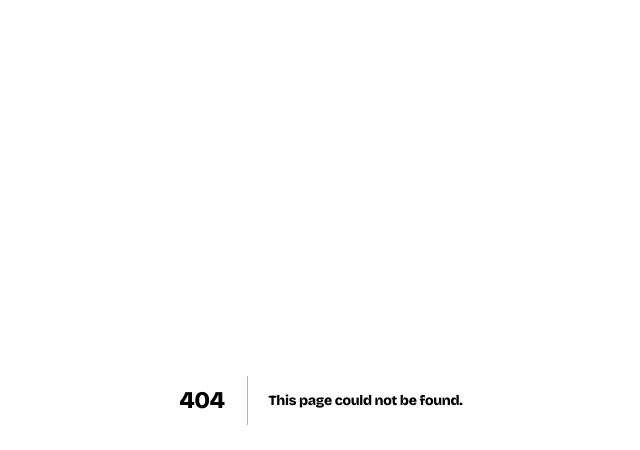
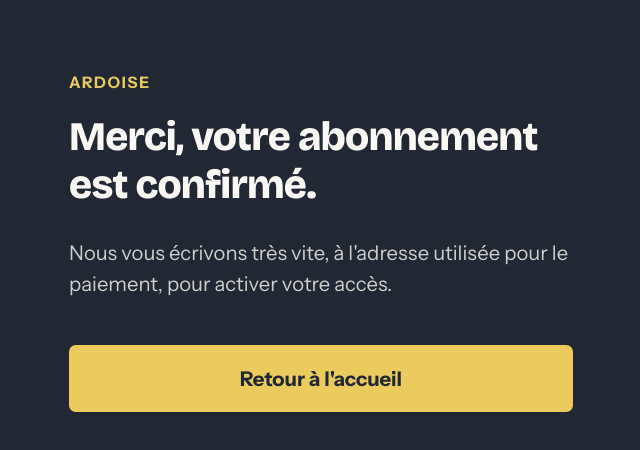
Before and after one commit to maythie/Ardoise, a Next.js app: page /merci in a window 1280 px wide. Before the commit this address had no page. Shown: the top 450 px of the page, without its empty margins (319-959 px from the left). Built offline with nearby package versions, Linux system fonts and the light colour scheme.

Commit message:
Create page.tsx

```diff
--- /dev/null
+++ b/app/merci/page.tsx
@@ -0,0 +1,30 @@
+import Link from "next/link";
+
+export const metadata = {
+  title: "Merci · Ardoise",
+};
+
+export default function Merci() {
+  return (
+    <main className="min-h-screen bg-[#212833] px-6 py-16 text-[#f9f8f4]">
+      <div className="mx-auto max-w-md">
+        <p className="text-sm font-bold uppercase tracking-widest text-[#ebcb5e]">
+          Ardoise
+        </p>
+        <h1 className="mt-4 text-4xl font-extrabold leading-tight">
+          Merci, votre abonnement est confirmé.
+        </h1>
+        <p className="mt-6 text-lg text-[#f9f8f4]/80">
+          Nous vous écrivons très vite, à l&apos;adresse utilisée pour le
+          paiement, pour activer votre accès.
+        </p>
+        <Link
+          href="/"
+          className="mt-10 block rounded-md bg-[#ebcb5e] px-6 py-4 text-center text-lg font-bold text-[#212833]"
+        >
+          Retour à l&apos;accueil
+        </Link>
+      </div>
+    </main>
+  );
+}
```
